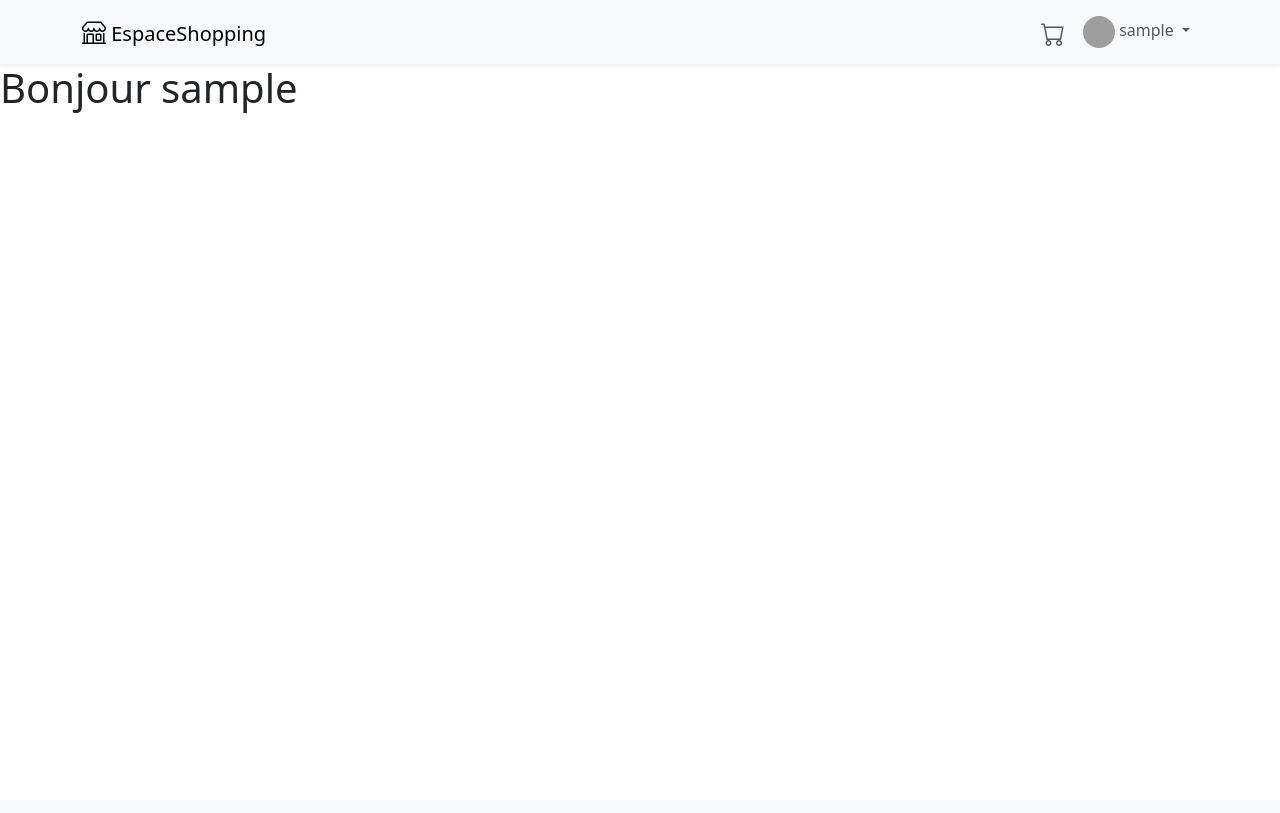
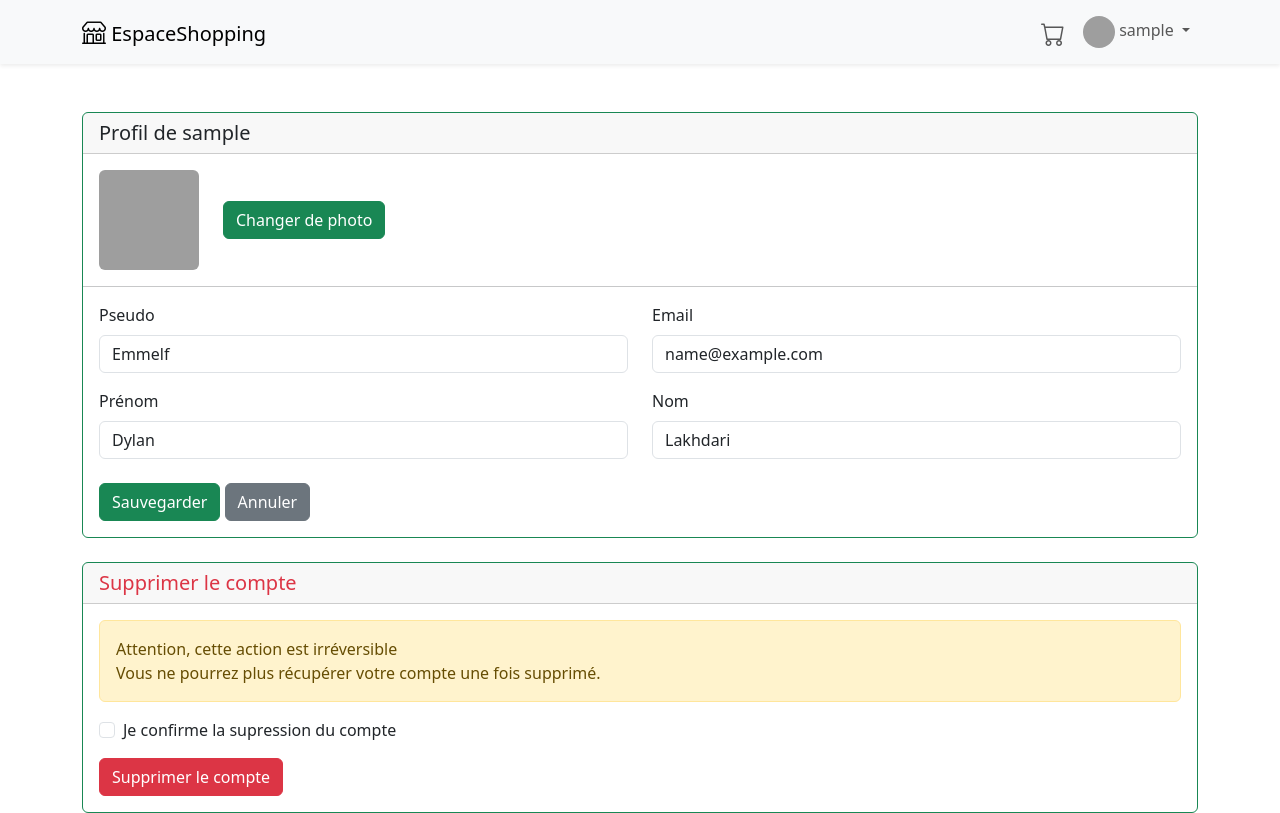
Before and after one commit to DylanLakhdari/EspaceShopping, a Django app: a page that uses templates/catalog/user_settings.html in a window 1280 px wide. Before the commit the page ends 113 px from the top, so only its background shows below. Run offline with Django 5.2, Linux system fonts and the light colour scheme; the visitor is signed in with stand-in values (Sample User, id 1); data comes from the database, SQL or seed files in the repository; data that the repository does not hold is empty; grey boxes are pictures that could not be loaded.

Commit message:
Frontent de user_settings

```diff
--- a/templates/catalog/user_settings.html
+++ b/templates/catalog/user_settings.html
@@ -6,6 +6,64 @@
 
     {% include "logged_nav.html" %}
 
-    <h1>Bonjour {{ user.username }}</h1>
+    <div class="container mt-5">
+        <div class="col-md-12">
+            <div class="card mb-4 border-success">
+                <h5 class="card-header">Profil de {{ user.username }}</h5>
+                <div class="card-body">
+                    <div class="d-flex align-items-center justify-content-center justify-content-sm-start gap-4">
+                        <img src="https://i.pinimg.com/474x/3e/79/ed/3e79edd8850e4f1d73052f548f2f399d.jpg" alt="user-avatar"
+                            class="d-block rounded" height="100" width="100">
+                        <button class="btn btn-success">Changer de photo</button>
+                    </div>
+                </div>
+                <hr class="my-0">
+                <div class="card-body">
+                    <div class="row">
+                        <div class="mb-3 col-md-6">
+                            <label for="username" class="form-label">Pseudo</label>
+                            <input class="form-control" type="text" id="{{ user.username }}" value="Emmelf" readonly>
+                        </div>
+                        <div class="mb-3 col-md-6">
+                            <label for="email" class="form-label">Email</label>
+                            <input class="form-control" type="email" id="email" value="{{ user.email }}" readonly>
+                        </div>
+                    </div>
+                        <form method="post">
+                            <div class="row">
+                                <div class="mb-3 col-md-6">
+                                    <label for="first_name" class="form-label">Prénom</label>
+                                    <input class="form-control" type="text" id="id_first_name" value="Dylan">
+                                </div>
+                                <div class="mb-3 col-md-6">
+                                    <label for="last_name" class="form-label">Nom</label>
+                                    <input class="form-control" type="text" id="id_last_name" value="Lakhdari">
+                                </div>
+                            </div>
+                            <div class="mt-2">
+                                <button type="submit" class="btn btn-success">Sauvegarder</button>
+                                <button type="reset" class="btn btn-secondary">Annuler</button>
+                            </div>
+                        </form>
+                    </div>
+                </div>
+                <div class="card border-success">
+                    <h5 class="card-header text-danger">Supprimer le compte</h5>
+                    <div class="card-body">
+                        <div class="mb-3 col-12 mb-0 alert alert-warning">
+                            Attention, cette action est irréversible </br> Vous ne pourrez plus récupérer votre compte une
+                            fois supprimé.
+                        </div>
+                        <form>
+                            <div class="form-check mb-3">
+                                <input class="form-check-input" type="checkbox" name="account_delete" id="account_delete" required>
+                                <label class="form-check-label" for="account_delete">Je confirme la supression du compte</label>
+                            </div>
+                            <button type="submit" class="btn btn-danger deactivate-account">Supprimer le compte</button>
+                        </form>
+                    </div>
+                </div>
+            </div>
+        </div>
 
 {% endblock %}
```
